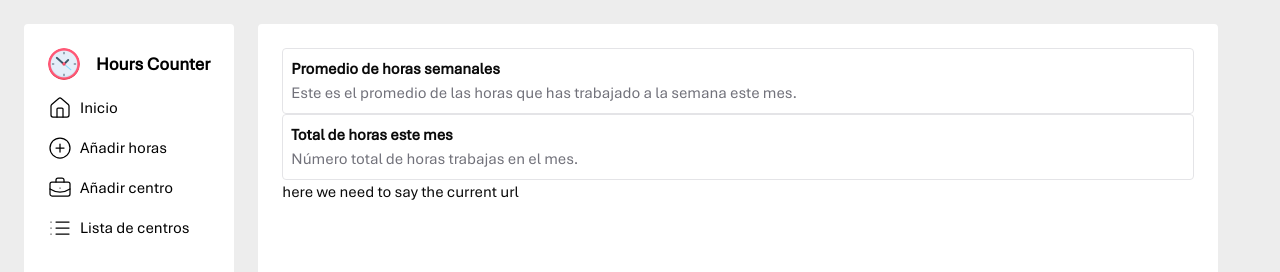
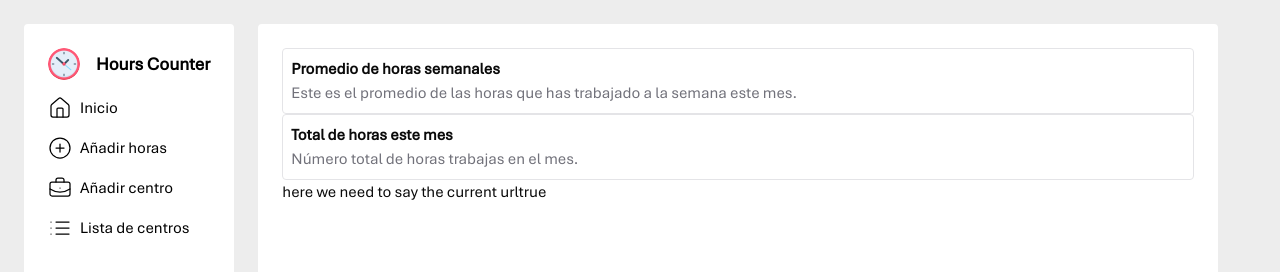
Before and after one commit to forjoa/hours-counter, a Next.js app: page /home in a window 1280 px wide. Shown: the top 272 px of the page. Built offline with nearby package versions, Linux system fonts and the light colour scheme.

Commit message:
build: get URL search params

```diff
--- a/src/app/home/page.tsx
+++ b/src/app/home/page.tsx
@@ -1,7 +1,12 @@
+'use client'
+import {useSearchParams} from "next/navigation";
+
 export default function Home() {
+    const pathname = useSearchParams();
     return (
         <div>
             <span>here we need to say the current url</span>
+            <span>{(pathname.get('month') == null).toString()}</span>
         </div>
     )
 }
```
